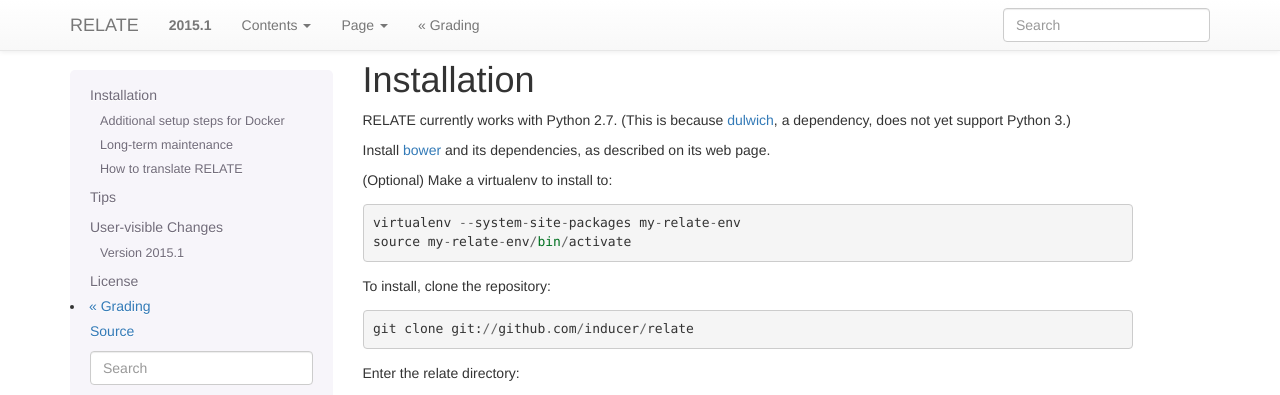
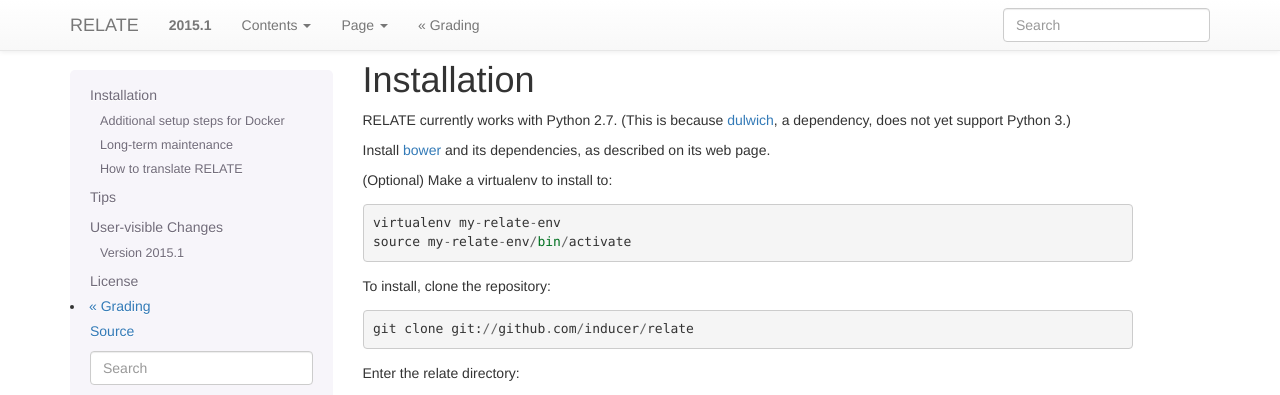
Before and after one commit to inducer/relate, a Sphinx documentation site: the page built from doc/misc.rst, in a window 1280 px wide and 900 px high. Shown: the top 395 px of the window. Built offline with Sphinx 7.4.7, drawn with Linux system fonts in a browser that asks for light colours.

Commit message:
Remove --system-site-packages from suggested virtualenv line in install docs (Fixes #65)

```diff
--- a/doc/misc.rst
+++ b/doc/misc.rst
@@ -10,7 +10,7 @@ web page.
 
 (Optional) Make a virtualenv to install to::
 
-    virtualenv --system-site-packages my-relate-env
+    virtualenv my-relate-env
     source my-relate-env/bin/activate
 
 To install, clone the repository::
```
